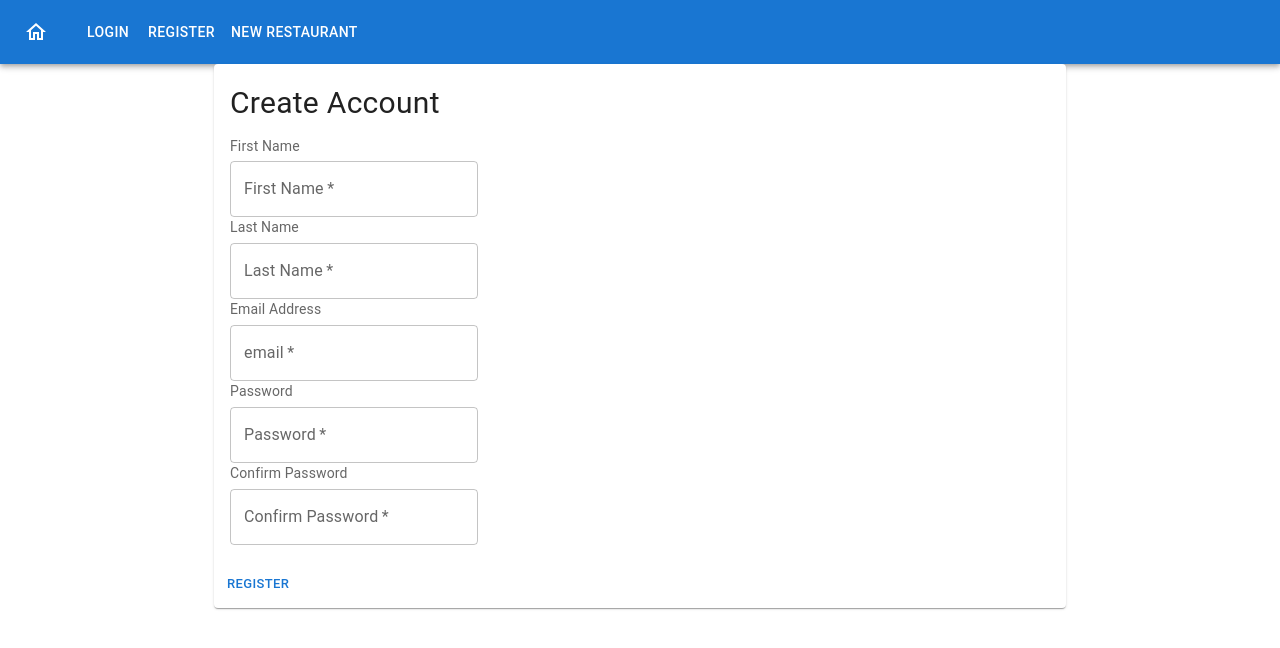
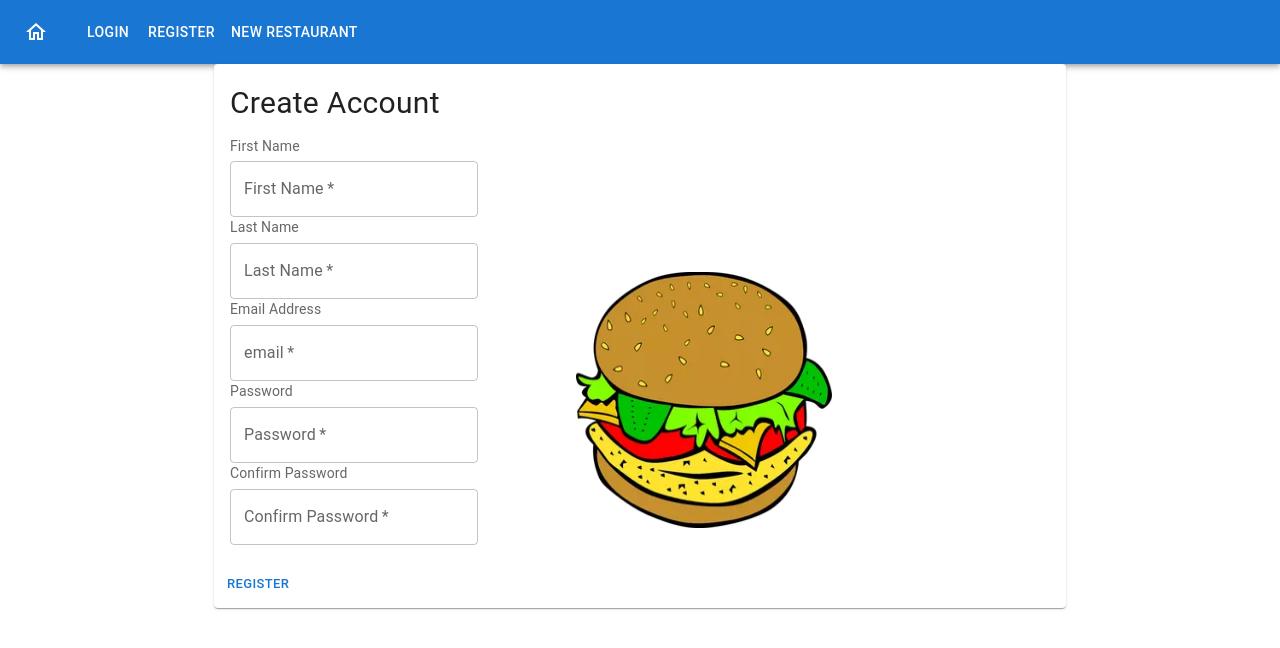
Before and after one commit to unsw-cse-comp3900-9900-23T2/capstone-project-3900f18ameancodingmachine, a React (Create React App) app in the folder eatery-frontend/: page /register in a window 1280 px wide. Shown: the top 648 px of the page. Built offline with nearby package versions, Linux system fonts and the light colour scheme.

Commit message:
Feat: Added an Icon for the regestration page, it can be modfied to a company Icon once one is made

```diff
--- a/eatery-frontend/src/user/RegistrationPage.jsx
+++ b/eatery-frontend/src/user/RegistrationPage.jsx
@@ -7,6 +7,8 @@ import CardContent from '@mui/material/CardContent';
 import Container from '@mui/material/Container';
 import TextField from '@mui/material/TextField';
 import Typography from '@mui/material/Typography';
+
+import bugerIcon from './img/burgerIcon.jpeg';
 
 export default function RegistrationPage() {
   const [firstName, setFirstName] = React.useState('');
@@ -18,7 +20,11 @@ export default function RegistrationPage() {
   return (
     <Container maxWidth="md">
       <Card sx={{ minWidth: 275 }}>
+
         <CardContent>
+          <div style={{ display: 'flex', justifyContent: 'flex-end' }}>
+            <img src={bugerIcon} style={{position: 'absolute', top: '50%', right: '35%',  transform: 'translateY(-50%)',  width: '256px', height: '256px'}} />
+          </div>
           <Typography sx={{ fontSize: 30 }} color="text.primary" gutterBottom>
             Create Account
           </Typography>
@@ -58,10 +64,14 @@ export default function RegistrationPage() {
             }}
           />
         </CardContent>
+
         <CardActions>
           <Button size="small">REGISTER</Button>
         </CardActions>
+
+
       </Card>
+
     </Container>
   );
 }
```
Also changed, not shown: eatery-frontend/src/user/img/burgerIcon.jpeg (added).
